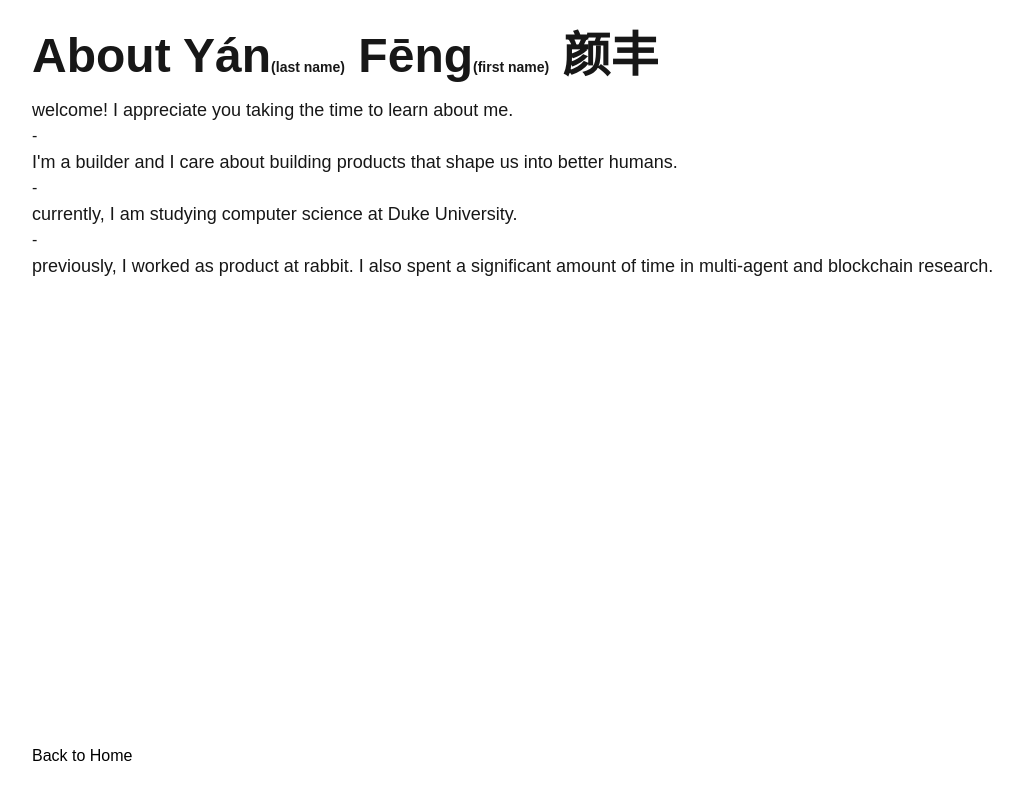
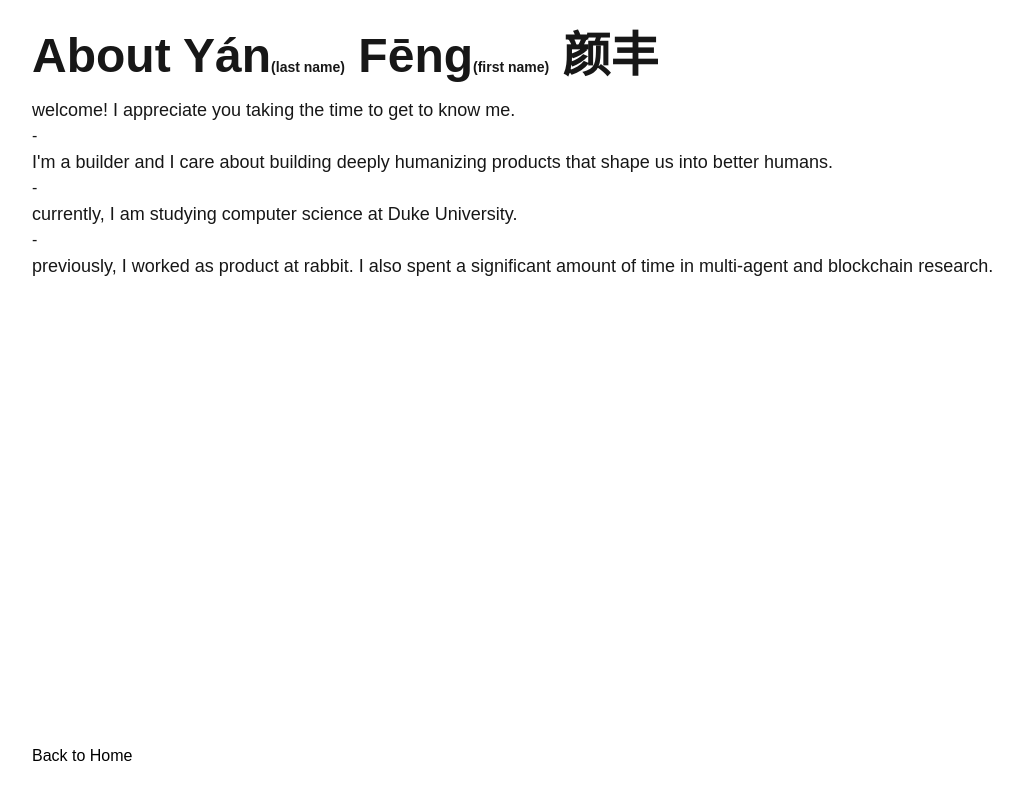
Before and after one commit to WudingRoad1145/WudingRoad1145.github.io, a Next.js app in the folder my-app/: page /about in a window 1280 px wide. Shown: the whole page, without its empty margins (0-1023 px from the left). Built offline with nearby package versions, Linux system fonts and the light colour scheme.

Commit message:
v0' ' ''

```diff
--- a/my-app/src/app/about/page.tsx
+++ b/my-app/src/app/about/page.tsx
@@ -7,9 +7,9 @@ const AboutPage = () => {
     <div className="min-h-screen flex flex-col justify-between p-8">
       <div>
         <h1 className="text-5xl font-bold mb-4">About Yán<span className="text-sm">(last name)</span> Fēng<span className="text-sm">(first name)</span> 颜丰</h1>
-        <p className="text-lg">welcome! I appreciate you taking the time to learn about me.</p>
+        <p className="text-lg">welcome! I appreciate you taking the time to get to know me.</p>
         <p> - </p>
-        <p className="text-lg">I'm a builder and I care about building products that shape us into better humans.</p>
+        <p className="text-lg">I'm a builder and I care about building deeply humanizing products that shape us into better humans.</p>
         <p> - </p>
         <p className="text-lg">currently, I am studying computer science at Duke University. </p>
         <p> - </p>
```
